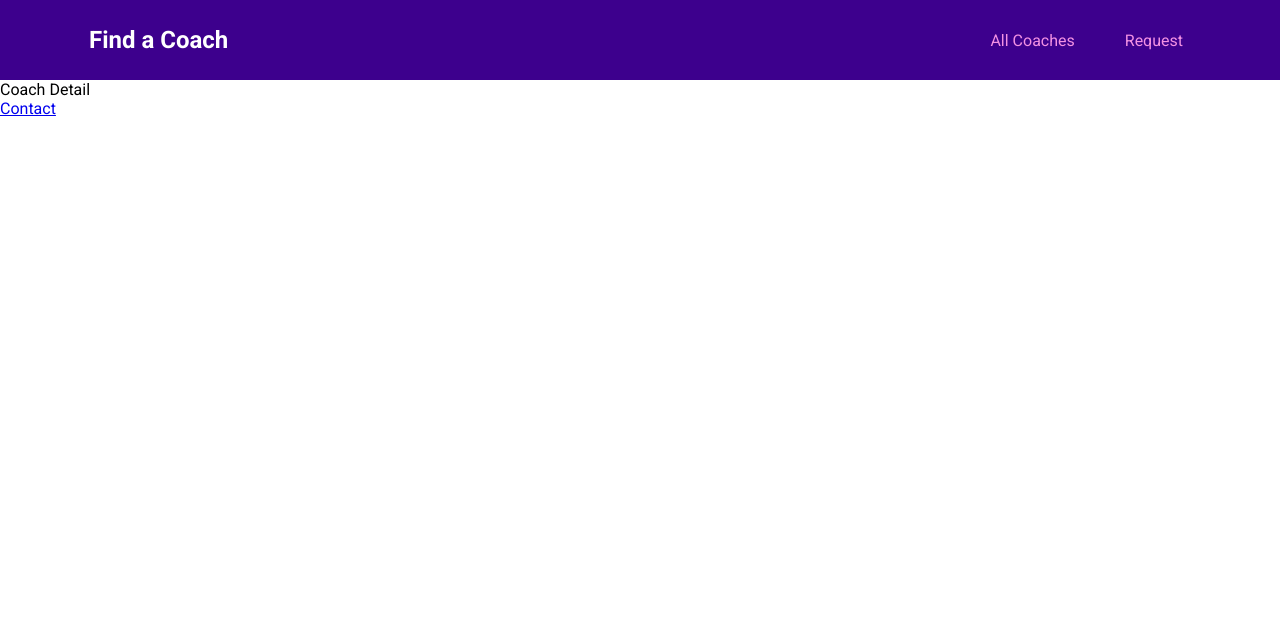
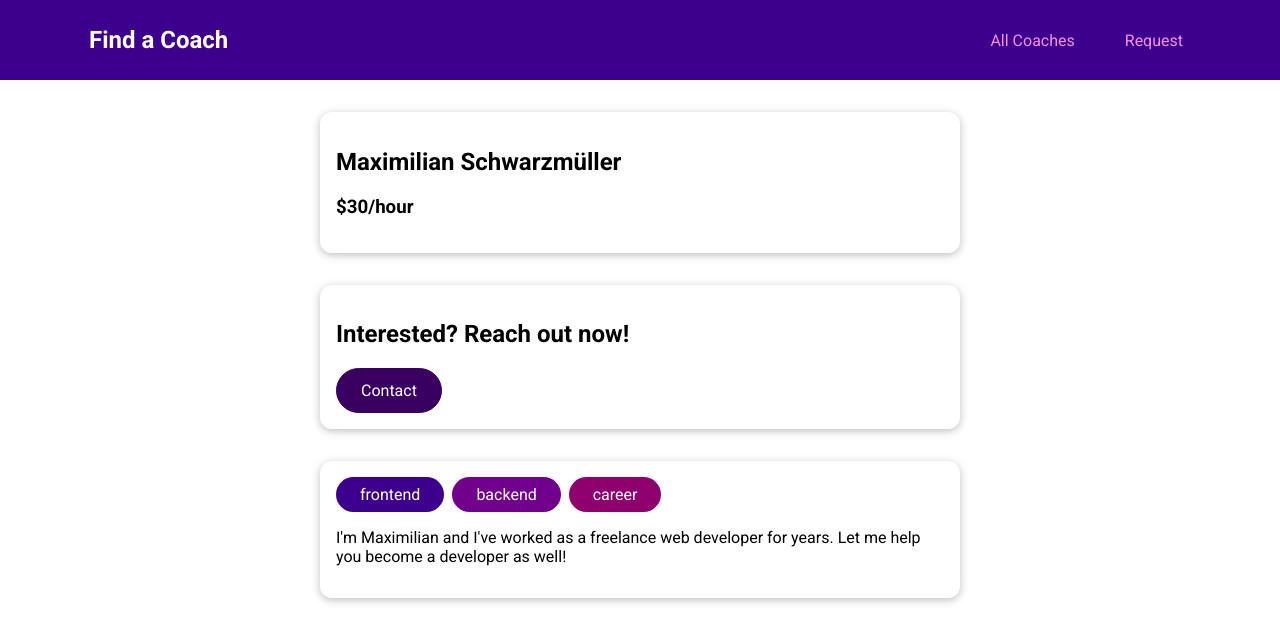
Before and after one commit to abrambagus/vue-find-a-coach, a Vue app: page /coaches/c1 in a window 1280 px wide. Shown: the top 642 px of the page. Built offline with nearby package versions, Linux system fonts and the light colour scheme.

Commit message:
building coach detail component

```diff
--- a/src/pages/coaches/CoachDetail.vue
+++ b/src/pages/coaches/CoachDetail.vue
@@ -1,9 +1,61 @@
 <template>
-  <div>Coach Detail</div>
-  <router-view></router-view>
-  <router-link to="/coaches/cl/contact">Contact</router-link>
+  <section>
+    <base-card>
+      <h2>{{ fullName }}</h2>
+      <h3>${{ rate }}/hour</h3>
+    </base-card>
+  </section>
+  <section>
+    <base-card>
+      <header>
+        <h2>Interested? Reach out now!</h2>
+        <base-button link :to="contactLink">Contact</base-button>
+      </header>
+      <router-view></router-view>
+    </base-card>
+  </section>
+  <section>
+    <base-card>
+      <base-badge
+        v-for="area in areas"
+        :key="area"
+        :type="area"
+        :title="area"
+      ></base-badge>
+      <p>{{ description }}</p>
+    </base-card>
+  </section>
 </template>
 
 <script>
-export default {};
+export default {
+  props: ['id'],
+  data() {
+    return {
+      selectedCoach: null,
+    };
+  },
+  computed: {
+    fullName() {
+      return this.selectedCoach.firstName + ' ' + this.selectedCoach.lastName;
+    },
+    contactLink() {
+      return this.$route.path + '/' + this.id + '/contact';
+    },
+    areas() {
+      return this.selectedCoach.areas;
+    },
+    rate() {
+      return this.selectedCoach.hourlyRate;
+    },
+    description() {
+      return this.selectedCoach.description;
+    },
+  },
+  created() {
+    this.selectedCoach = this.$store.getters['coaches/coaches'].find(
+      (coach) => coach.id === this.id
+    );
+  },
+};
 </script>
--- a/src/router.js
+++ b/src/router.js
@@ -15,6 +15,7 @@
     {
       path: '/coaches/:id',
       component: CoachDetail,
+      props: true,
       children: [{ path: 'contact', component: ContactCoach }],
     },
     { path: '/register', component: CoachRegistration },
```
